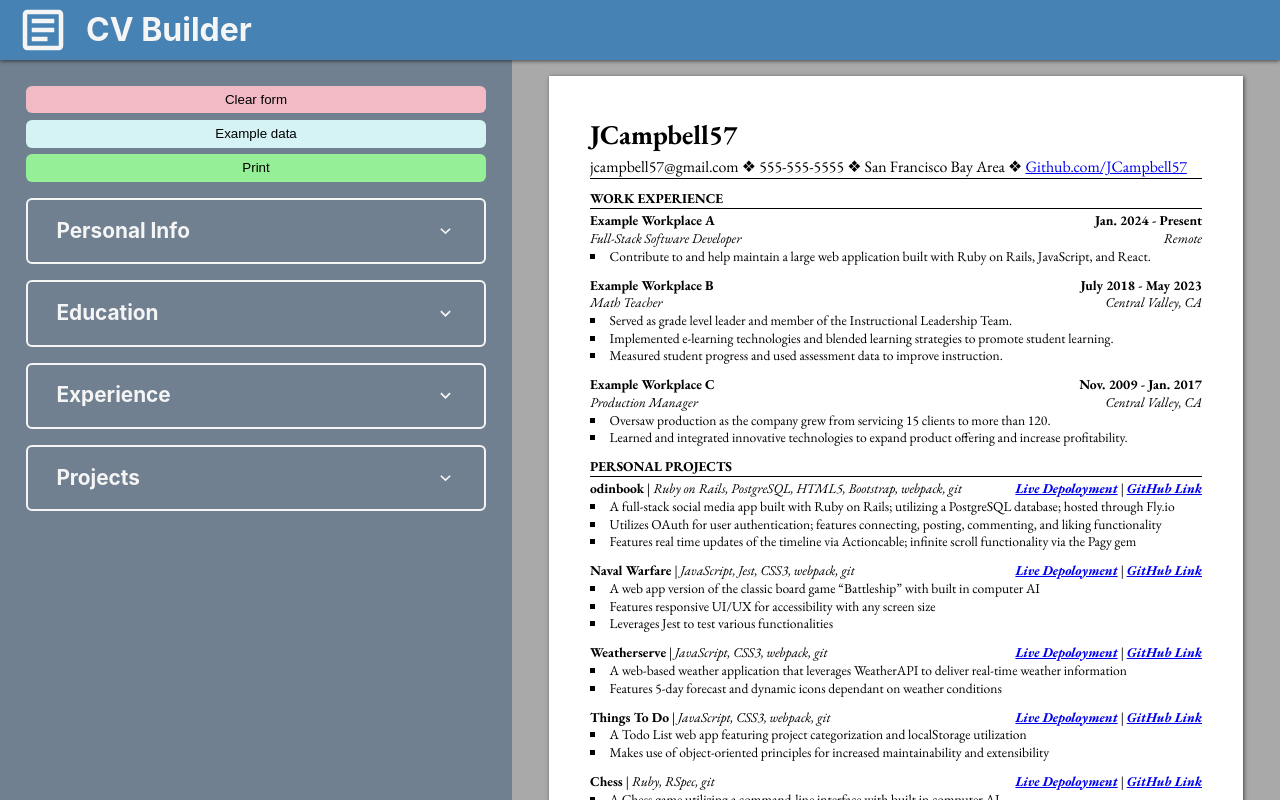
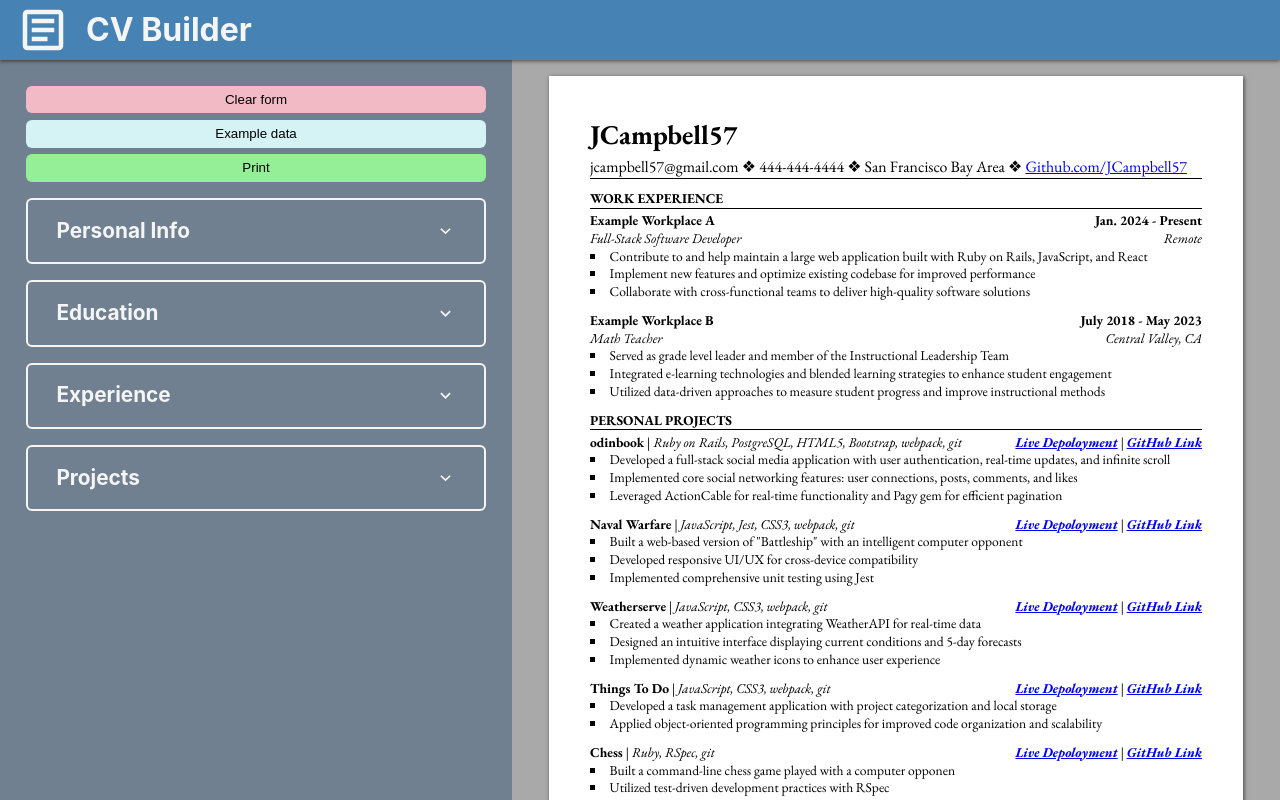
Before and after one commit to jcampbell57/cv-builder, a React app: page / in a window 1280 px wide. Shown: the top 800 px of the page. Built offline with nearby package versions, Linux system fonts and the light colour scheme; the HTML template or start-up script is replaced by a standard one.

Commit message:
update example data

```diff
--- a/src/assets/exampleData.js
+++ b/src/assets/exampleData.js
@@ -4,13 +4,14 @@ const data = {
   general: {
     name: 'JCampbell57',
     email: 'jcampbell57@gmail.com',
-    phone: '555-555-5555',
+    phone: '444-444-4444',
     website: 'Github.com/JCampbell57',
     location: 'San Francisco Bay Area',
     certifications: [],
     skills: [
       'Ruby on Rails',
       'JavaScript',
+      'React',
       'PostgreSQL',
       'git',
       'HTML5',
@@ -18,12 +19,11 @@ const data = {
       'webpack',
       'Jest',
       'responsive design',
+      'Test-Driven Development',
+      'RESTful APIs',
+      'Agile Methodologies'
     ],
-    interests: [
-      'Hiking',
-      'disc golf',
-      'video games'
-    ],
+    interests: [],
   },
   education: [
     {
@@ -50,7 +50,15 @@ const data = {
       details: [
         {
           key: uuidv4(),
-          text: 'Contribute to and help maintain a large web application built with Ruby on Rails, JavaScript, and React.',
+          text: 'Contribute to and help maintain a large web application built with Ruby on Rails, JavaScript, and React',
+        },
+        {
+          key: uuidv4(),
+          text: 'Implement new features and optimize existing codebase for improved performance',
+        },
+        {
+          key: uuidv4(),
+          text: 'Collaborate with cross-functional teams to deliver high-quality software solutions',
         },
       ],
     },
@@ -66,35 +74,15 @@ const data = {
       details: [
         {
           key: uuidv4(),
-          text: 'Served as grade level leader and member of the Instructional Leadership Team.',
+          text: 'Served as grade level leader and member of the Instructional Leadership Team',
         },
         {
           key: uuidv4(),
-          text: 'Implemented e-learning technologies and blended learning strategies to promote student learning.',
+          text: 'Integrated e-learning technologies and blended learning strategies to enhance student engagement',
         },
         {
           key: uuidv4(),
-          text: 'Measured student progress and used assessment data to improve instruction.',
-        },
-      ],
-    },
-    {
-      key: uuidv4(),
-      collapsed: true,
-      hidden: false,
-      employer: 'Example Workplace C',
-      title: 'Production Manager',
-      startDate: 'Nov. 2009',
-      endDate: 'Jan. 2017',
-      location: 'Central Valley, CA',
-      details: [
-        {
-          key: uuidv4(),
-          text: 'Oversaw production as the company grew from servicing 15 clients to more than 120.',
-        },
-        {
-          key: uuidv4(),
-          text: 'Learned and integrated innovative technologies to expand product offering and increase profitability.',
+          text: 'Utilized data-driven approaches to measure student progress and improve instructional methods',
         },
       ],
     },
@@ -118,15 +106,15 @@ const data = {
       details: [
         {
           key: uuidv4(),
-          text: 'A full-stack social media app built with Ruby on Rails; utilizing a PostgreSQL database; hosted through Fly.io',
+          text: 'Developed a full-stack social media application with user authentication, real-time updates, and infinite scroll',
         },
         {
           key: uuidv4(),
-          text: 'Utilizes OAuth for user authentication; features connecting, posting, commenting, and liking functionality',
+          text: 'Implemented core social networking features: user connections, posts, comments, and likes',
         },
         {
           key: uuidv4(),
-          text: 'Features real time updates of the timeline via Actioncable; infinite scroll functionality via the Pagy gem',
+          text: 'Leveraged ActionCable for real-time functionality and Pagy gem for efficient pagination',
         },
       ],
     },
@@ -147,15 +135,15 @@ const data = {
       details: [
         {
           key: uuidv4(),
-          text: 'A web app version of the classic board game “Battleship” with built in computer AI',
+          text: 'Built a web-based version of "Battleship" with an intelligent computer opponent',
         },
         {
           key: uuidv4(),
-          text: 'Features responsive UI/UX for accessibility with any screen size',
+          text: 'Developed responsive UI/UX for cross-device compatibility',
         },
         {
           key: uuidv4(),
-          text: 'Leverages Jest to test various functionalities',
+          text: 'Implemented comprehensive unit testing using Jest',
         },
       ],
     },
@@ -175,11 +163,15 @@ const data = {
       details: [
         {
           key: uuidv4(),
-          text: 'A web-based weather application that leverages WeatherAPI to deliver real-time weather information',
+          text: 'Created a weather application integrating WeatherAPI for real-time data',
         },
         {
           key: uuidv4(),
-          text: 'Features 5-day forecast and dynamic icons dependant on weather conditions',
+          text: 'Designed an intuitive interface displaying current conditions and 5-day forecasts',
+        },
+        {
+          key: uuidv4(),
+          text: 'Implemented dynamic weather icons to enhance user experience',
         },
       ],
     },
@@ -199,11 +191,11 @@ const data = {
       details: [
         {
           key: uuidv4(),
-          text: 'A Todo List web app featuring project categorization and localStorage utilization',
+          text: 'Developed a task management application with project categorization and local storage',
         },
         {
           key: uuidv4(),
-          text: 'Makes use of object-oriented principles for increased maintainability and extensibility',
+          text: 'Applied object-oriented programming principles for improved code organization and scalability',
         },
       ],
     },
@@ -222,11 +214,11 @@ const data = {
       details: [
         {
           key: uuidv4(),
-          text: 'A Chess game utilizing a command-line interface with built in computer AI',
+          text: 'Built a command-line chess game played with a computer opponen',
         },
         {
           key: uuidv4(),
-          text: 'Leverages RSpec to test various functionalities',
+          text: 'Utilized test-driven development practices with RSpec',
         },
       ],
     },
```
